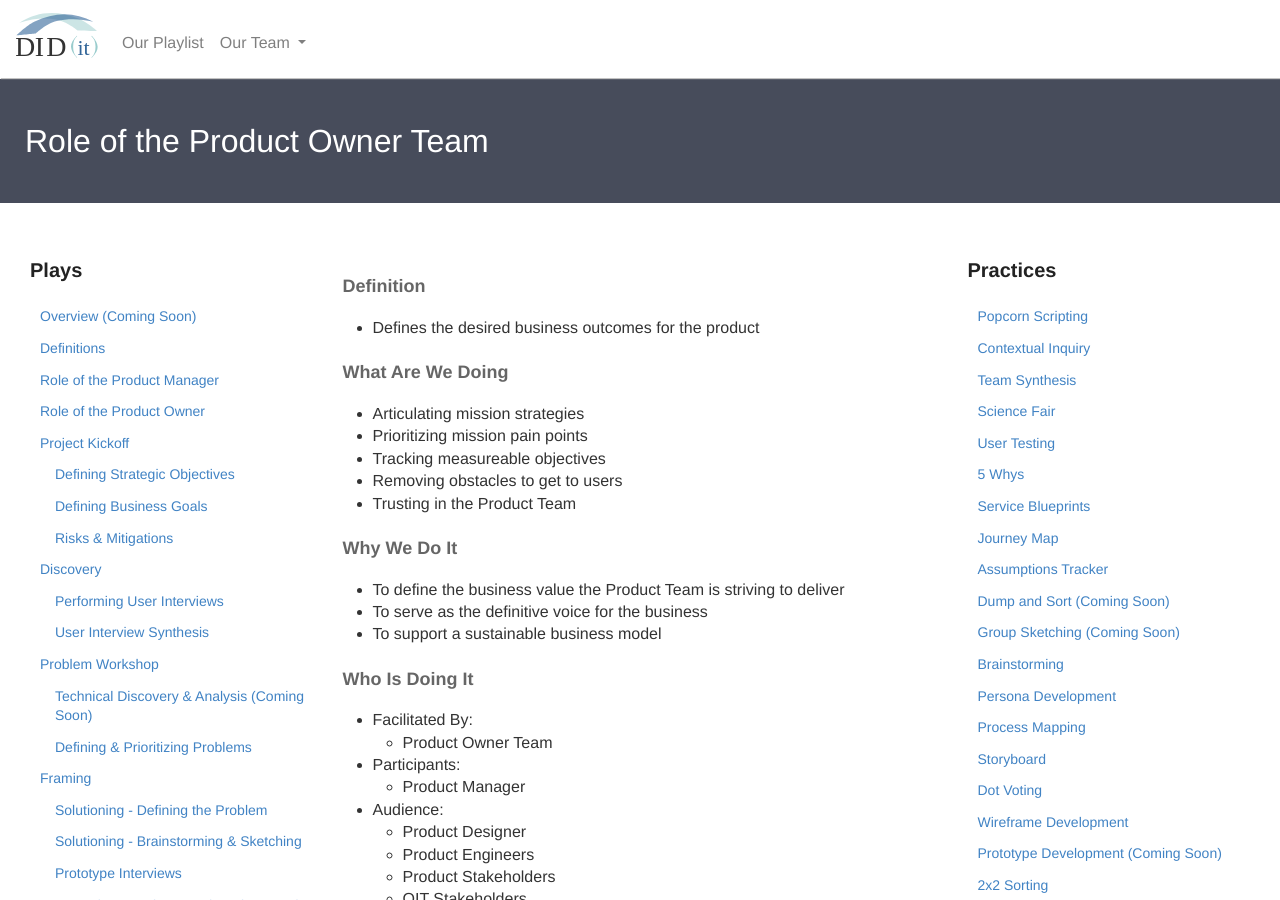
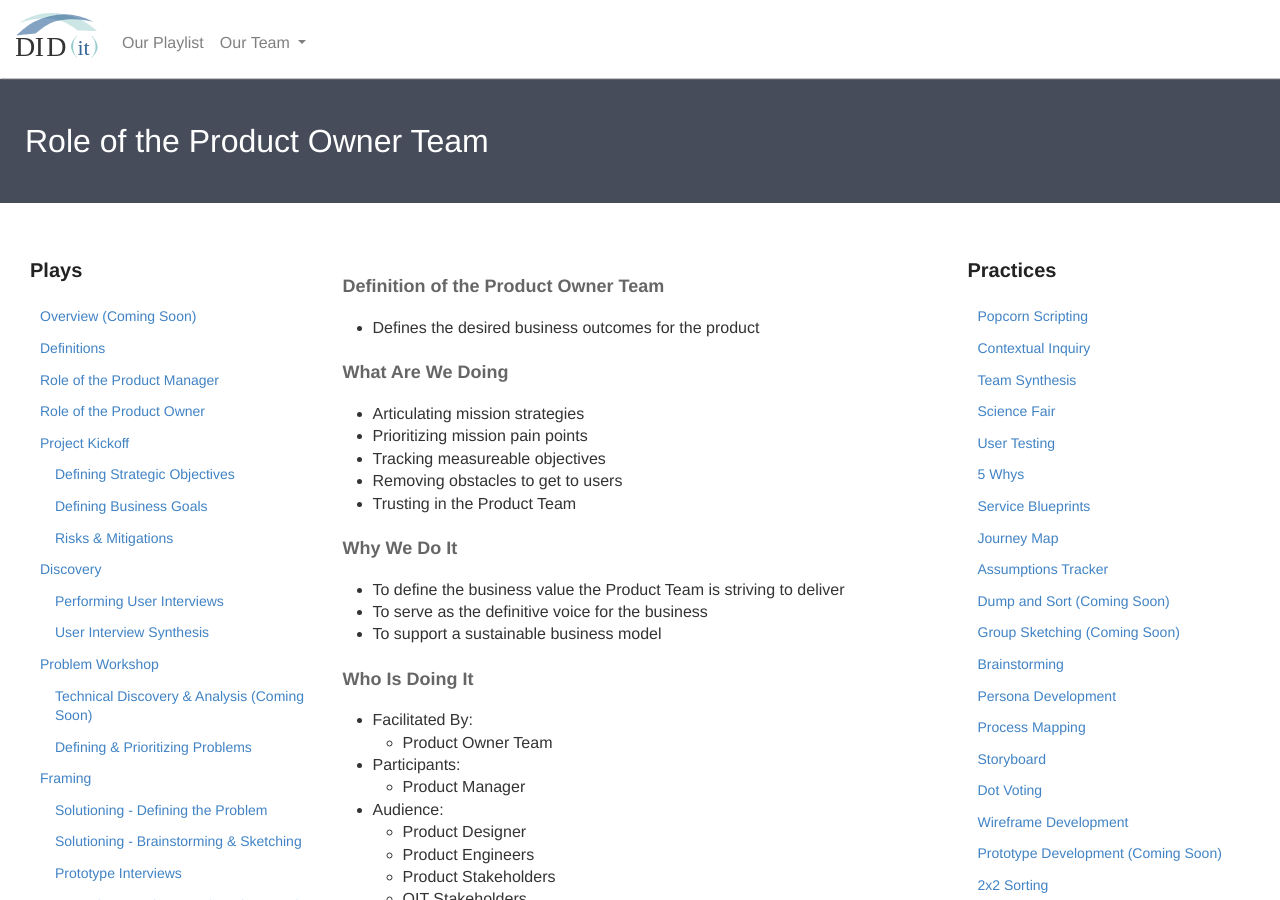
Before and after one commit to KnightPointSystems/kps_playbook, a Jekyll site: the page built from product-owner-role.md, in a window 1280 px wide and 900 px high. Built offline with Jekyll 4.4.1, drawn with Linux system fonts in a browser that asks for light colours; nearby versions of some CDN libraries.

Commit message:
Update product-owner-role.md
Altercation of Definition title

```diff
--- a/product-owner-role.md
+++ b/product-owner-role.md
@@ -10,7 +10,7 @@ permalink: /product-owner-role/
     </div>
     <div class="col-md-6">
         <h4 class="Definition" id="Definition">
-            Definition
+            Definition of the Product Owner Team
         </h4>
 		<ul>
 			<li>Defines the desired business outcomes for the product</li>
@@ -39,7 +39,7 @@ permalink: /product-owner-role/
             <ul>
                 <li>Facilitated By:
     	            <ul>
-        	            <li>Product Owner Team</li>
+        	       <li>Product Owner Team</li>
     	            </ul>
                  </li>
                 <li>Participants:
```
